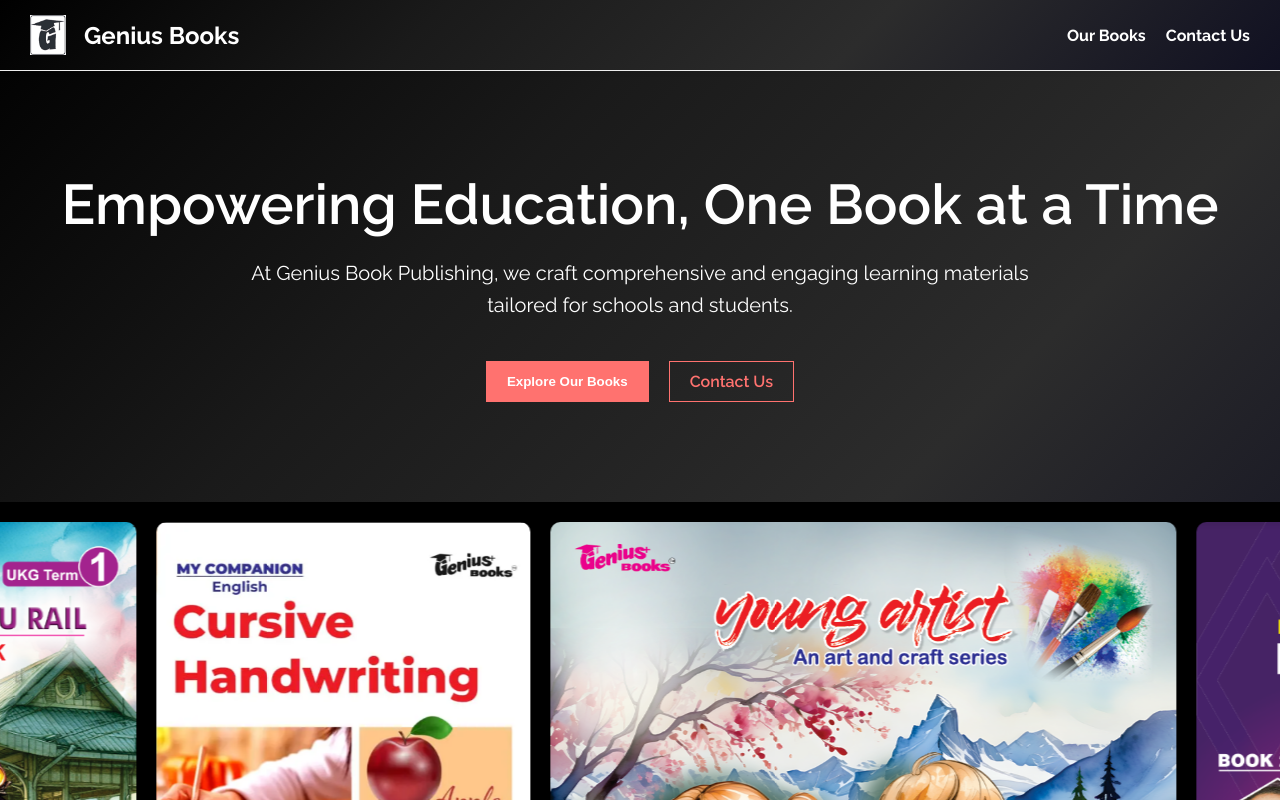
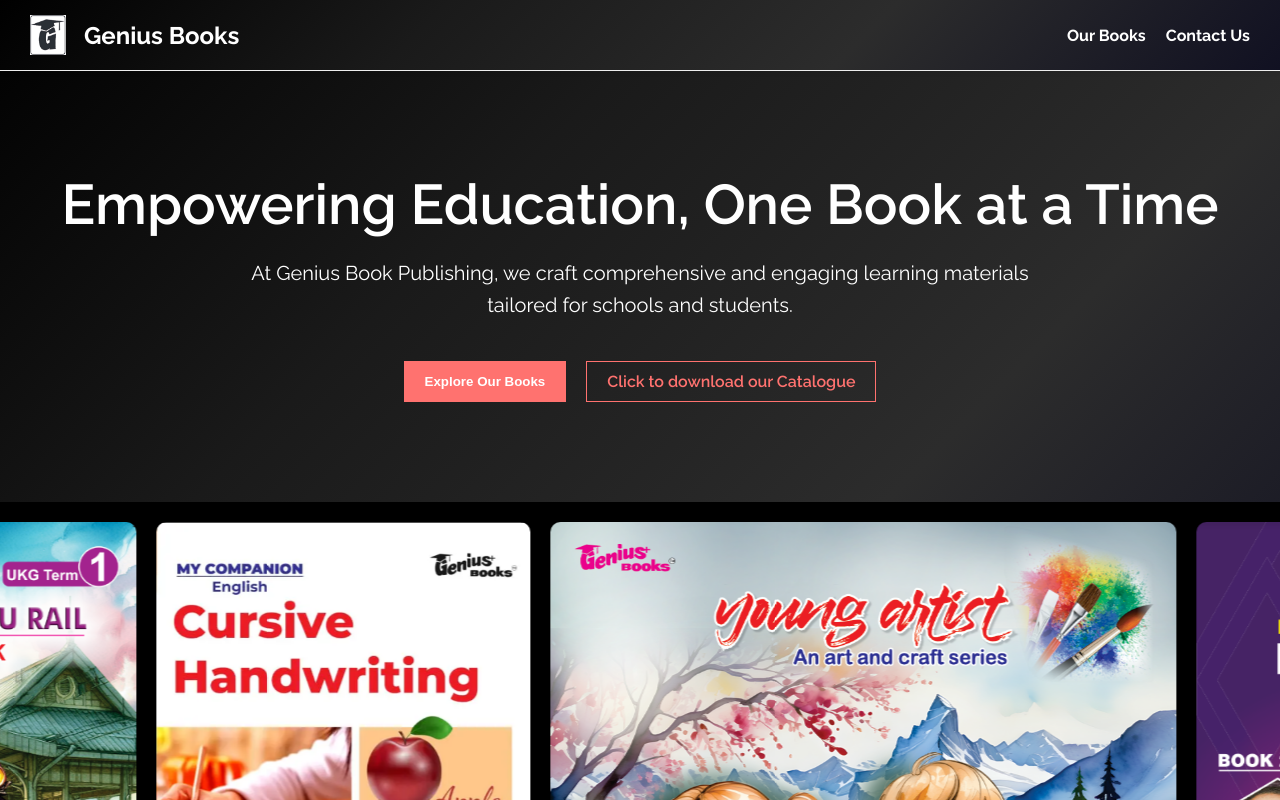
Before and after one commit to immanuel2711/Genius-books-final, a React (Vite) app: page / in a window 1280 px wide. Built offline with nearby package versions, Linux system fonts and the light colour scheme.

Commit message:
finalversion

```diff
--- a/src/App.jsx
+++ b/src/App.jsx
@@ -77,9 +77,10 @@
           <button className="btn-filled" onClick={() => navigate("/explore")}>
             Explore Our Books
           </button>
-          <a href="/#contact" className="btn-outline">
-            Contact Us
-          </a>
+          <a href="/Catalogue.pdf" download className="btn-outline">
+  Click to download our Catalogue
+</a>
+
         </div>
       </header>
 
```
Also changed, not shown: 1 other file (tests, documents, lock files or other folders).
